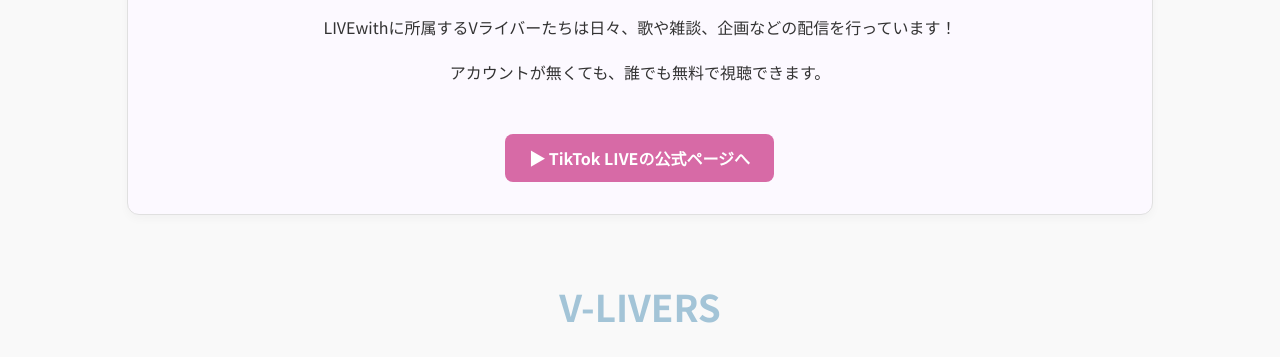
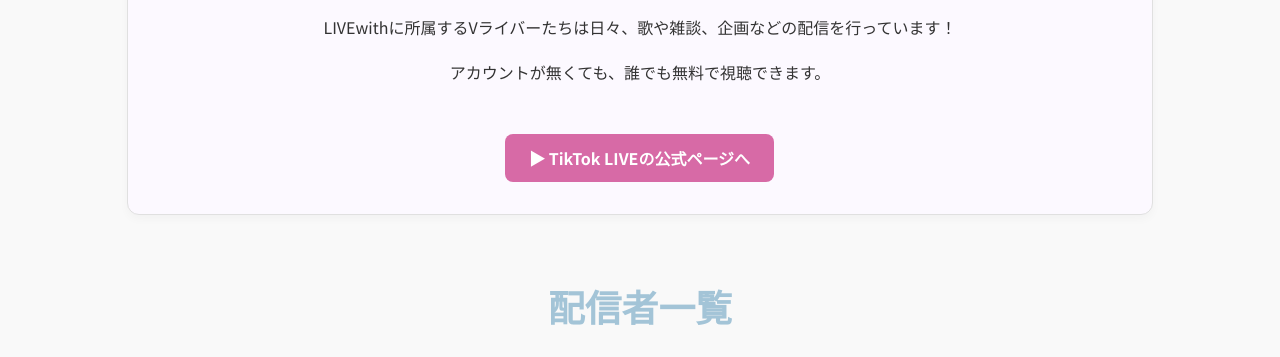
Before and after one commit to ishiisan1413/livewith-vliver-fan-site, a plain HTML site: page index.html in a window 1280 px wide. Shown: the part 443-800 px from the top of the page. Drawn offline with Linux system fonts and the light colour scheme.

Commit message:
Update index.html

```diff
--- a/index.html
+++ b/index.html
@@ -53,7 +53,7 @@
 
         <!-- ライバー一覧 -->
         <section id="livers" class="liver-section">
-            <h2 class="section-title">V-LIVERS</h2>
+            <h2 class="section-title">配信者一覧</h2>
             <div class="liver-list">
                 <div class="liver-card">
                     <a href="mitsuri_sankaku.html">
```
